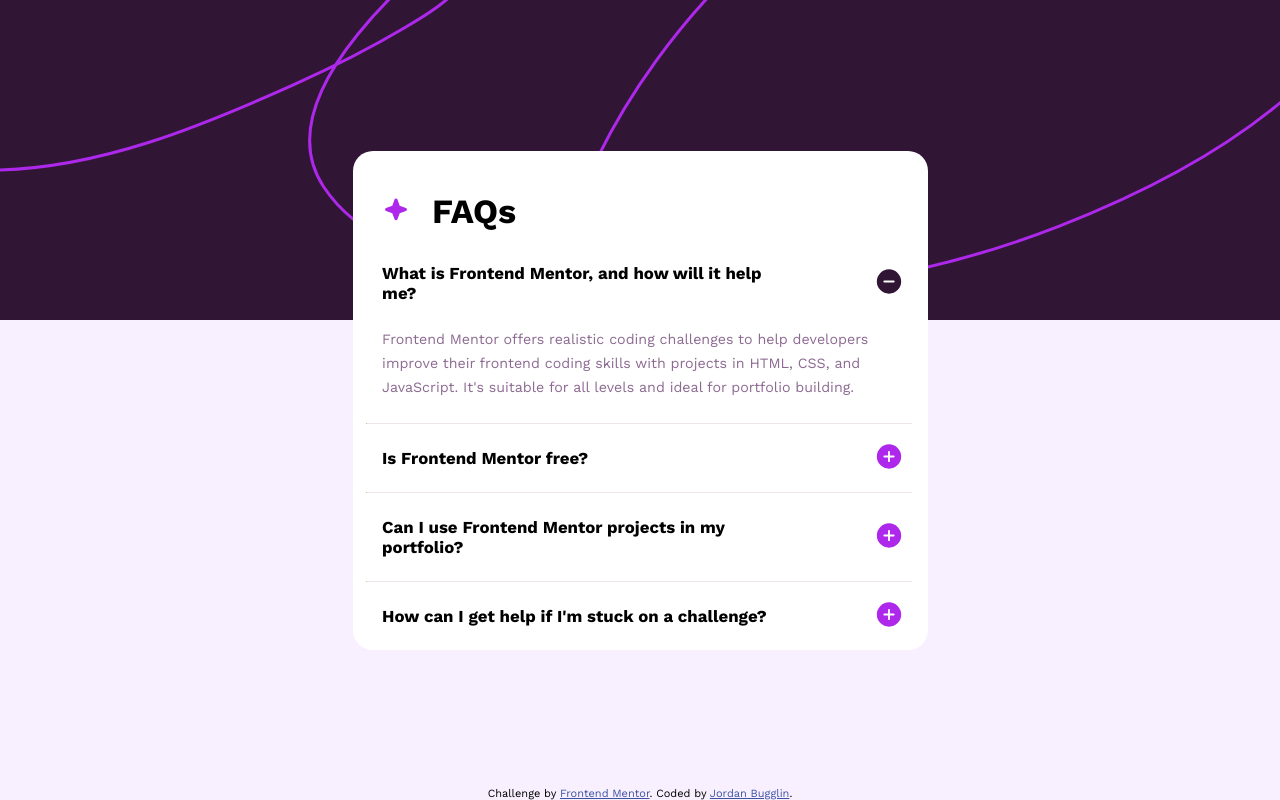
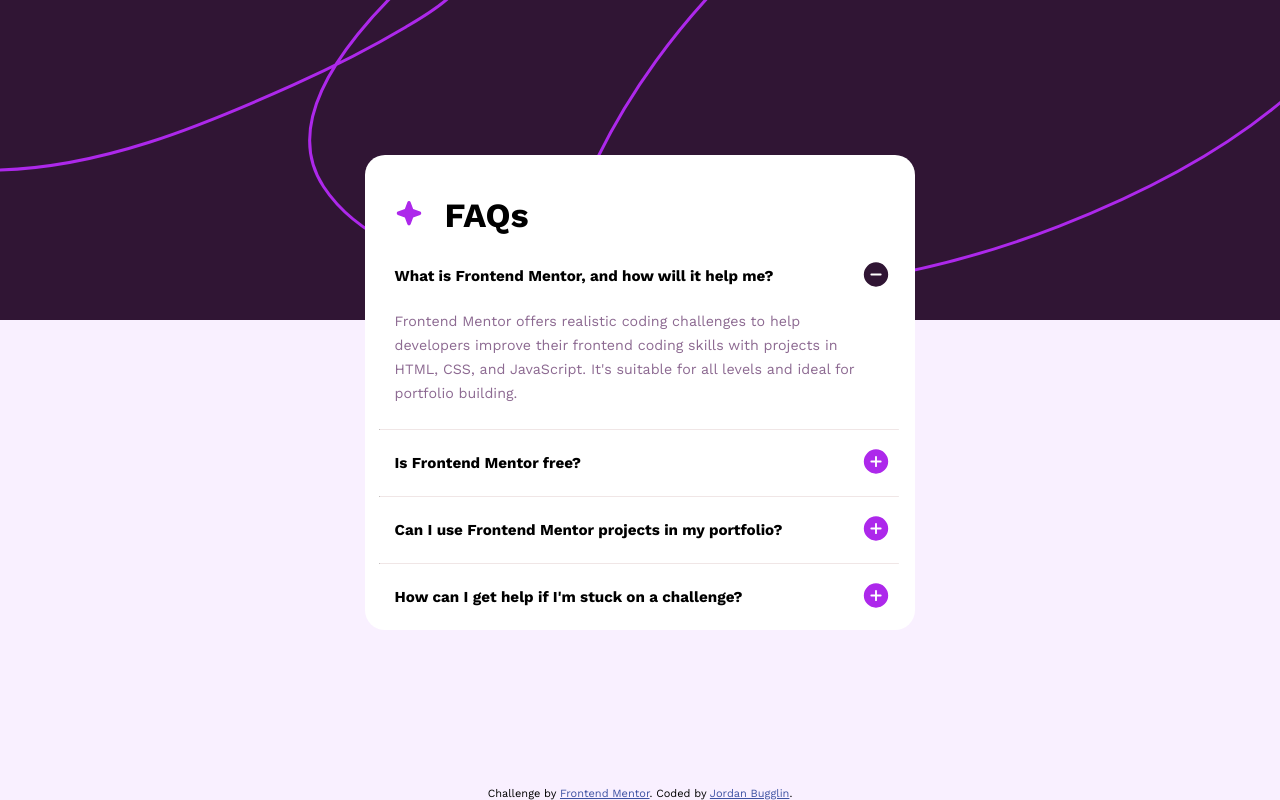
Before and after one commit to Jbugglin/faqAccordion, a plain HTML site: page index.html in a window 1280 px wide. Drawn offline with nearby package versions, Linux system fonts and the light colour scheme.

Commit message:
Update style.css
Final update

```diff
--- a/style.css
+++ b/style.css
@@ -52,7 +52,7 @@
 
 header::before {
     content: url(./assets/images/icon-star.svg);
-    transform: scale(0.625);
+    transform: scale(0.7);
     margin: 0rem 0rem 0rem 0.625rem;
 }
 
@@ -120,8 +120,18 @@
         background-repeat: no-repeat;
     }
     main {
-        max-width: 575px;
-        height: fit-content;
+        max-width: 550px;
+        height: auto;
         border-radius: 1.25rem;
+        margin-bottom: 1rem;
     }
+    p{
+        margin-left: 1rem;
+        width: 89%;
+    }
+    h2{
+        font-size: 0.95rem;
+    }
+
+
 }
```
